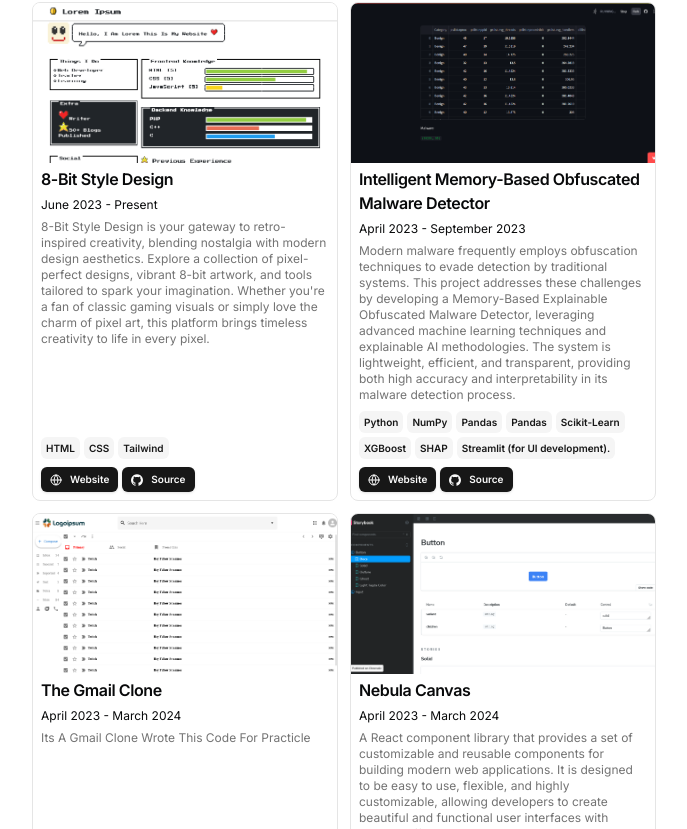
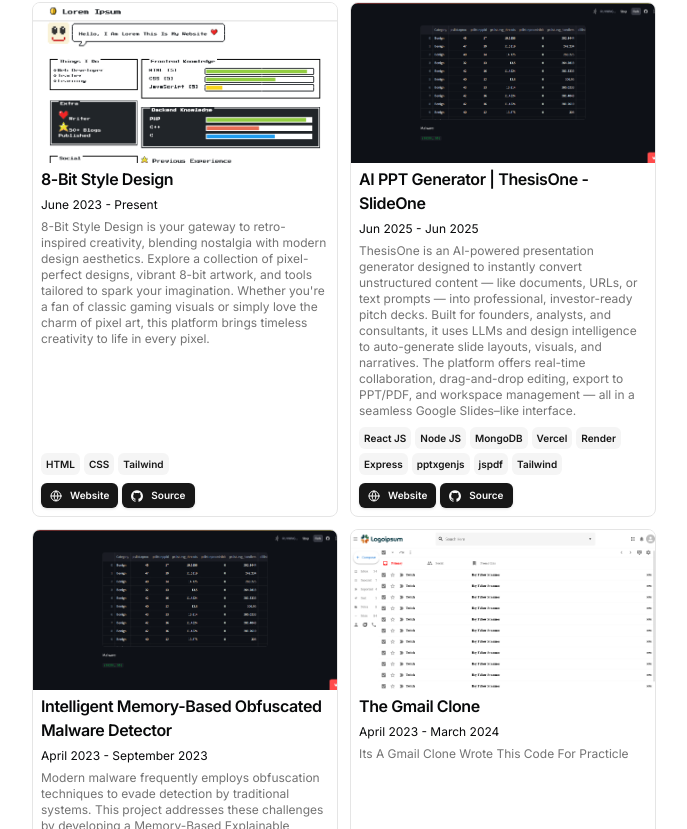
Before and after one commit to divyanshwrite/divyanshPortfolio, a Next.js app: page / in a window 1280 px wide. Shown: the part 1511-2340 px from the top of the page, without its empty margins (296-983 px from the left). Built offline with nearby package versions, Linux system fonts and the light colour scheme.

Commit message:
Update resume.tsx

```diff
--- a/src/data/resume.tsx
+++ b/src/data/resume.tsx
@@ -232,6 +232,38 @@
       image: "/BitStyle.png",
     },
     {
+      title: "AI PPT Generator | ThesisOne - SlideOne",
+      href: "https://vandral-thesis-one.vercel.app/",
+      dates: "Jun 2025 - Jun 2025",
+      active: true,
+      description:
+        "ThesisOne is an AI-powered presentation generator designed to instantly convert unstructured content — like documents, URLs, or text prompts — into professional, investor-ready pitch decks. Built for founders, analysts, and consultants, it uses LLMs and design intelligence to auto-generate slide layouts, visuals, and narratives. The platform offers real-time collaboration, drag-and-drop editing, export to PPT/PDF, and workspace management — all in a seamless Google Slides–like interface.",
+      technologies: [
+        "React JS",
+        "Node JS",
+        "MongoDB",
+        "Vercel",
+        "Render",
+        "Express",
+        "pptxgenjs",
+        "jspdf",
+        "Tailwind"
+      ],
+      links: [
+        {
+          type: "Website",
+          href: "https://vandral-thesis-one.vercel.app/",
+          icon: <Icons.globe className="size-3" />,
+        },
+        {
+          type: "Source",
+          href: "https://github.com/vandralcapital/VandralThesisOne",
+          icon: <Icons.github className="size-3" />,
+        },
+      ],
+      image: "/Detector.png",
+    },
+        {
       title: "Intelligent Memory-Based Obfuscated Malware Detector",
       href: "https://obfucated-malware-detector-lrc3tjj7lzhwqssgxs8q6q.streamlit.app/",
       dates: "April 2023 - September 2023",
```
